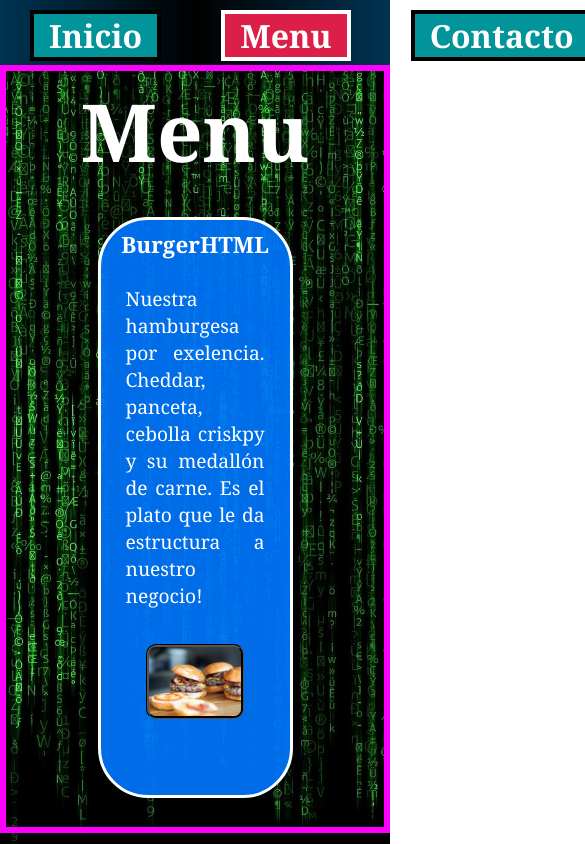
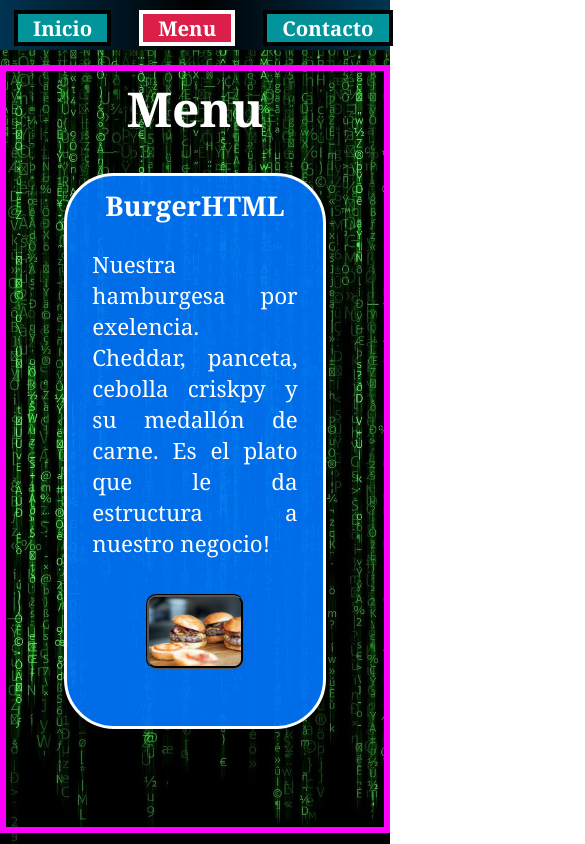
Before and after one commit to Zurk1245/Restaurant-page, a website built with webpack: page dist/index.html in a window 390 px wide. Both pictures are taken after a click on the item "Menu". Shown: the whole page, 585 px wide, since content can reach past the window. Built offline with nearby package versions, Linux system fonts and the light colour scheme; files whose address does not match are found by name.

Commit message:
Avances de responsive design con el nav, letras y las opciones del menú

```diff
--- a/src/style.css
+++ b/src/style.css
@@ -196,6 +196,10 @@
 
 /* RESPONSIVE DESIGN */
 @media screen and (max-width: 800px){
+    #title {
+        font-size: 3rem;
+    }
+
     #information {
         font-size: 1.4rem;
     }
@@ -218,25 +222,16 @@
 
     #options > .option {
         width: 50vw;
-        /* height: 55vh; */
-        min-height: fit-content;
-        /* max-height: 50vh; */
-        background-color: rgba(0, 119, 255, 0.911);
-        border: 3px solid white;
         margin-bottom: .5rem;
         border-radius: 50px;
-        display: flex;
-        flex-direction: column;
-        /* justify-content: center; */
-        align-items: center;
     }
 
     .option-title {
-        font-size: 1.4rem;
+        font-size: 1.7rem;
     }
 
     .option-description {
-        font-size: 1.2rem;
+        font-size: 1.4rem;
     }
 
     #foto-hamburguesa {
@@ -255,3 +250,48 @@
         width: 20vw;
     }
 }
+
+@media screen and (max-width: 600px) {
+    #nav {
+        height: 50px;
+        font-size: 1.5rem;
+    }
+
+    #nav > ul > li {
+        margin: 10px 14px;
+    }
+
+    #options > .option {
+        width: 67vw;
+        margin-bottom: .5rem;
+        border-radius: 50px;
+    }
+}
+
+@media screen and (max-width: 570px) {
+    #information {
+        font-size: 1.23rem;
+        padding: 10px 25px 15px 25px;
+    }
+}
+
+@media screen and (max-width: 464px) {
+    #nav {
+        height: 50px;
+        font-size: 1.27rem;
+    }
+
+    #nav > ul > li {
+        margin: 10px 14px;
+    }
+
+    /* #information {
+        font-size: 1.1rem;
+    } */
+
+    #options > .option {
+        width: 67vw;
+        margin-bottom: .5rem;
+        border-radius: 50px;
+    }
+}
```
